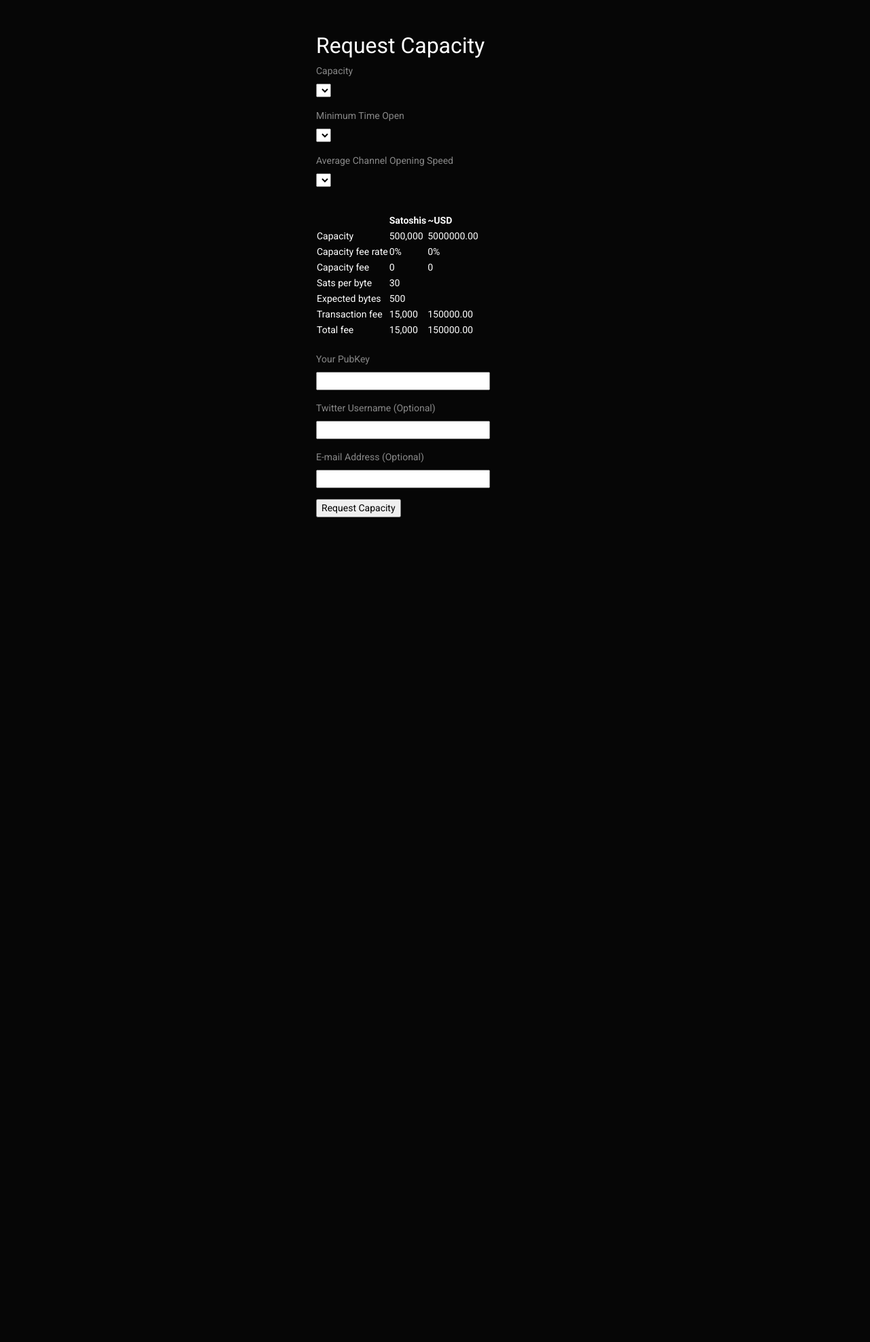
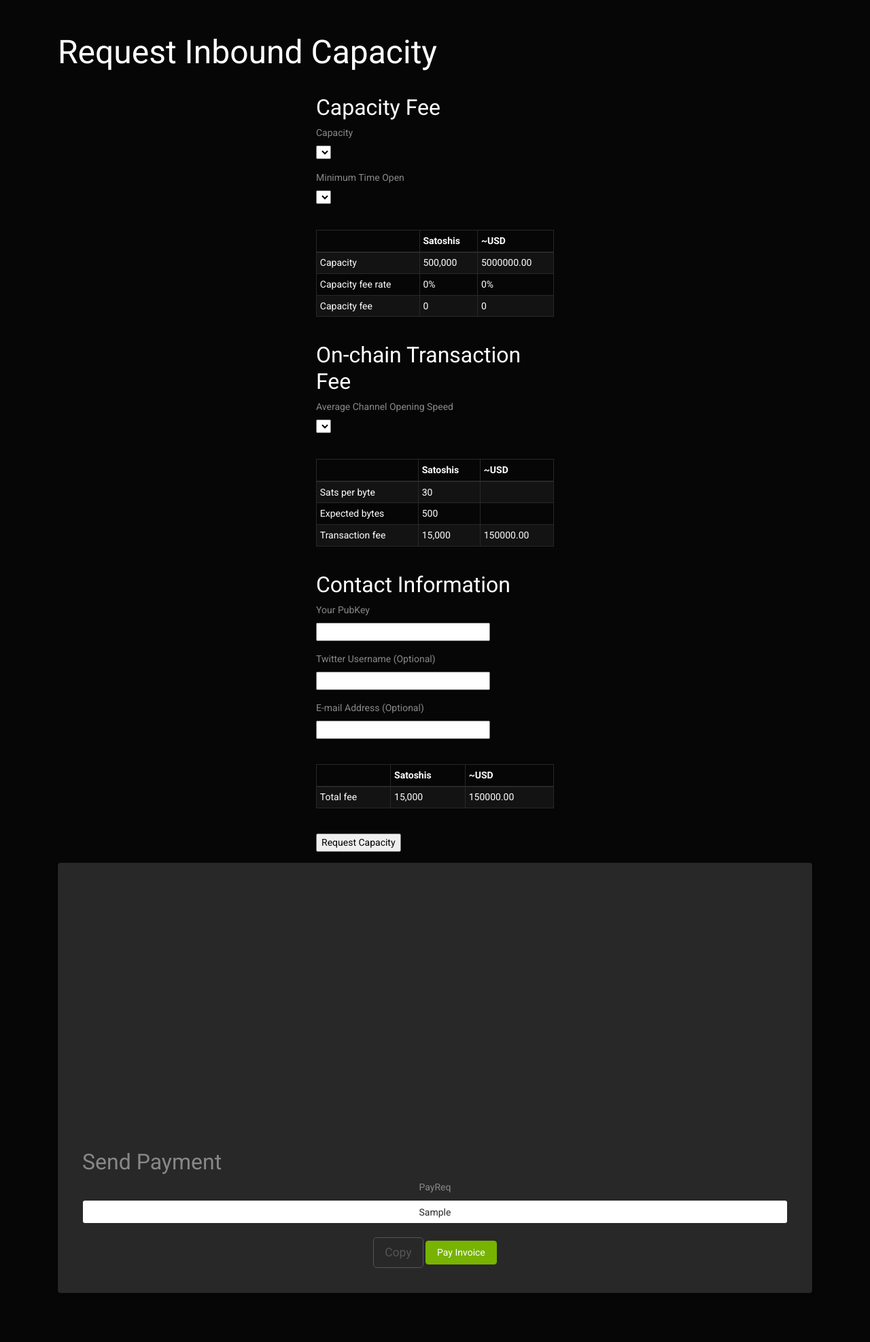
Before and after one commit to lightning-power-users/node-launcher, a Flask app: template website/templates/request_capacity.html in a window 1280 px wide. Shown: the part 53-2027 px from the top of the page at 68% size. Before the commit the page ends 814 px from the top, so only its background shows below. Run offline with Flask 2, Linux system fonts and the light colour scheme; the template is opened without the code that fills it: values that come from a table or form of the project are taken from there, most other values are stand-ins (such as "Sample title", 1, 10 or a date in 2020); lists and menus that the app fills with data are empty; some libraries are stand-ins or nearby versions.

Commit message:
touch up front end

```diff
--- a/website/templates/request_capacity.html
+++ b/website/templates/request_capacity.html
@@ -59,11 +59,15 @@
             <form action="{{ url_for('request-capacity.process_request') }}"
                   method="post"
                   novalidate>
+                <h2>
+                    Request Inbound Capacity
+                </h2>
+                <hr>
                 <div class="row">
                     <div class="col-md-4"></div>
                     <div class="col-md-4">
                         <h4>
-                            Request Capacity
+                            Capacity Fee
                         </h4>
                         {{ form.hidden_tag() }}
                         <p>
@@ -74,10 +78,6 @@
                             {{ form.capacity_fee_rate.label }}<br>
                             {{ form.capacity_fee_rate() }}
                         </p>
-                        <p>
-                            {{ form.transaction_fee_rate.label }}<br>
-                            {{ form.transaction_fee_rate() }}
-                        </p>
                     </div>
                     <div class="col-md-4"></div>
                 </div>
@@ -85,7 +85,7 @@
                 <div class="row">
                     <div class="col-md-4"></div>
                     <div class="col-md-4">
-                        <table>
+                        <table class="table table-striped table-bordered table-hover model-list table-sm">
                             <thead>
                             <tr>
                                 <th></th>
@@ -131,6 +131,43 @@
                                     0
                                 </td>
                             </tr>
+                            </tbody>
+                        </table>
+                    </div>
+                    <div class="col-md-4"></div>
+                </div>
+                <div class="row"><br></div>
+                <div class="row">
+                    <div class="col-md-4"></div>
+                    <div class="col-md-4">
+                        <h4>
+                            On-chain Transaction Fee
+                        </h4>
+                        {{ form.hidden_tag() }}
+                        <p>
+                            {{ form.transaction_fee_rate.label }}<br>
+                            {{ form.transaction_fee_rate() }}
+                        </p>
+                    </div>
+                    <div class="col-md-4"></div>
+                </div>
+                <div class="row"><br></div>
+                <div class="row">
+                    <div class="col-md-4"></div>
+                    <div class="col-md-4">
+                        <table class="table table-striped table-bordered table-hover model-list table-sm">
+                            <thead>
+                            <tr>
+                                <th></th>
+                                <th>
+                                    Satoshis
+                                </th>
+                                <th>
+                                    ~USD
+                                </th>
+                            </tr>
+                            </thead>
+                            <tbody>
                             <tr>
                                 <td>
                                     Sats per byte
@@ -162,27 +199,20 @@
                                     {{ "%.2f" | format(15000*price_per_sat) }}
                                 </td>
                             </tr>
-                            <tr>
-                                <td>
-                                    Total fee
-                                </td>
-                                <td id="total-fee">
-                                    15,000
-                                </td>
-                                <td id="total-fee-usd">
-                                    {{ "%.2f" | format(15000*price_per_sat) }}
-                                </td>
-                            </tr>
 
                             </tbody>
                         </table>
                     </div>
                     <div class="col-md-4"></div>
                 </div>
+
                 <div class="row"><br></div>
                 <div class="row">
                     <div class="col-md-4"></div>
                     <div class="col-md-4">
+                        <h4>
+                            Contact Information
+                        </h4>
                         {{ form.hidden_tag() }}
                         <p>
                             {{ form.pub_key.label }}<br>
@@ -196,12 +226,112 @@
                             {{ form.email_address.label }}<br>
                             {{ form.email_address(size=32) }}
                         </p>
+                    </div>
+                    <div class="col-md-4"></div>
+                </div>
+                <div class="row"><br></div>
+
+
+                <div class="row">
+                    <div class="col-md-4"></div>
+                    <div class="col-md-4">
+                        <table class="table table-striped table-bordered table-hover model-list table-sm">
+                            <thead>
+                            <tr>
+                                <th></th>
+                                <th>
+                                    Satoshis
+                                </th>
+                                <th>
+                                    ~USD
+                                </th>
+                            </tr>
+                            </thead>
+                            <tbody>
+                            <tr>
+                                <td>
+                                    Total fee
+                                </td>
+                                <td id="total-fee">
+                                    15,000
+                                </td>
+                                <td id="total-fee-usd">
+                                    {{ "%.2f" | format(15000*price_per_sat) }}
+                                </td>
+                            </tr>
+                            </tbody>
+                        </table>
+                    </div>
+                    <div class="col-md-4"></div>
+                </div>
+
+                <div class="row"><br></div>
+                <div class="row">
+                    <div class="col-md-4"></div>
+                    <div class="col-md-4">
+                        {{ form.hidden_tag() }}
                         <p>{{ form.request_capacity() }}</p>
                     </div>
                     <div class="col-md-4"></div>
                 </div>
 
             </form>
+
+            {% if payment_request %}
+            <div class="row">
+                <div class="col-md-12">
+                    <div class="card mb-4 shadow-sm">
+                        <div style="height: 400px;">
+                            <img style="max-width:100%;
+                                    max-height:100%;
+                                    display: block;
+                                    margin-left: auto;
+                                    margin-right: auto;"
+                                 src="{{ qrcode(uri, border=10) }}">
+                        </div>
+                        <div class="card-body">
+                            <div class="col-md-12">
+                                <h4>Send Payment</h4>
+                            </div>
+                            <div class="col-md-12">
+                                <div class="form-group">
+                                    <div class="row">
+                                        <div class="col-md-12 text-center">
+                                            <label for="foo">
+                                                PayReq
+                                            </label>
+                                        </div>
+                                    </div>
+                                    <div class="row">
+                                        <div class="col-md-12">
+                                            <input class="form-control"
+                                                   style="width: 100%;
+                                                          text-align: center;"
+                                                   id="foo"
+                                                   value="{{ payment_request }}">
+                                        </div>
+                                    </div>
+                                    <div class="row" style="padding-top: 20px;">
+                                        <div class="col-md-12 text-center">
+                                            <button type="button"
+                                                    class="btn btn-lg btn-outline-secondary"
+                                                    data-clipboard-target="#foo">
+                                                Copy
+                                            </button>
+
+                                            <a class="btn navbar-btn btn-success"
+                                               href="{{ uri }}">
+                                                Pay Invoice
+                                            </a>
+                                        </div>
+                                    </div>
+                                </div>
+                            </div>
+                        </div>
+                    </div>
+                </div>
+            </div>
+            {% endif %}
         </div>
     </div>
 
```
Also changed, not shown: website/views/request_capacity_view.py (+6 -1 lines).
